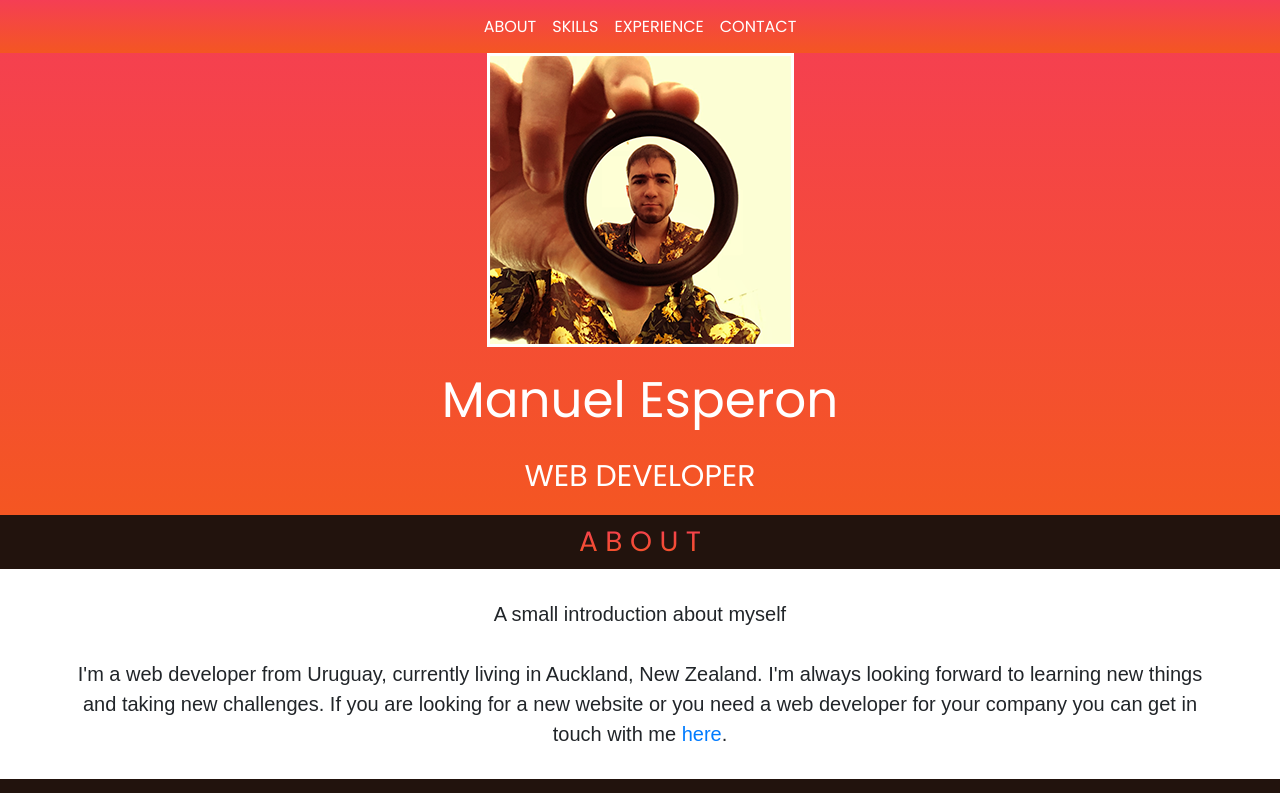
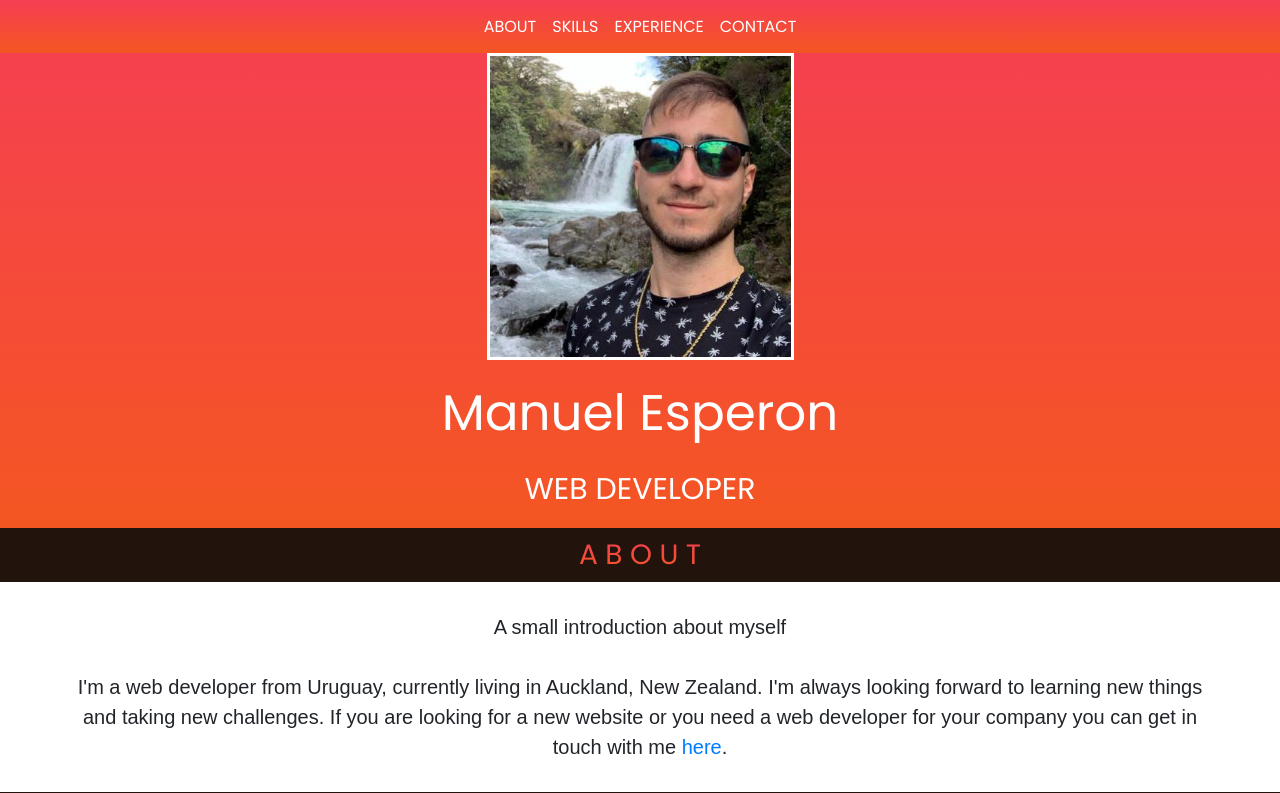
Before and after one commit to manuesperon/manuesperon.github.io, a React app: page / in a window 1280 px wide. Shown: the top 793 px of the page. Built offline with nearby package versions, Linux system fonts and the light colour scheme; a web font is replaced by a local one.

Commit message:
Change header picture

```diff
--- a/src/components/Header.js
+++ b/src/components/Header.js
@@ -99,7 +99,7 @@ class Header extends Component {
         </div>
         <div className='container'>
           <Row className='content'>
-            <Col><img className='picture' src='../img/me.png' alt="Me"/></Col>
+            <Col><img className='picture' src='../img/me.jpg' alt="Me"/></Col>
           </Row>
           <Row>
             <Col>
```
Also changed, not shown: public/img/me.jpg (added), public/img/me2.png (renamed from public/img/me.png).
